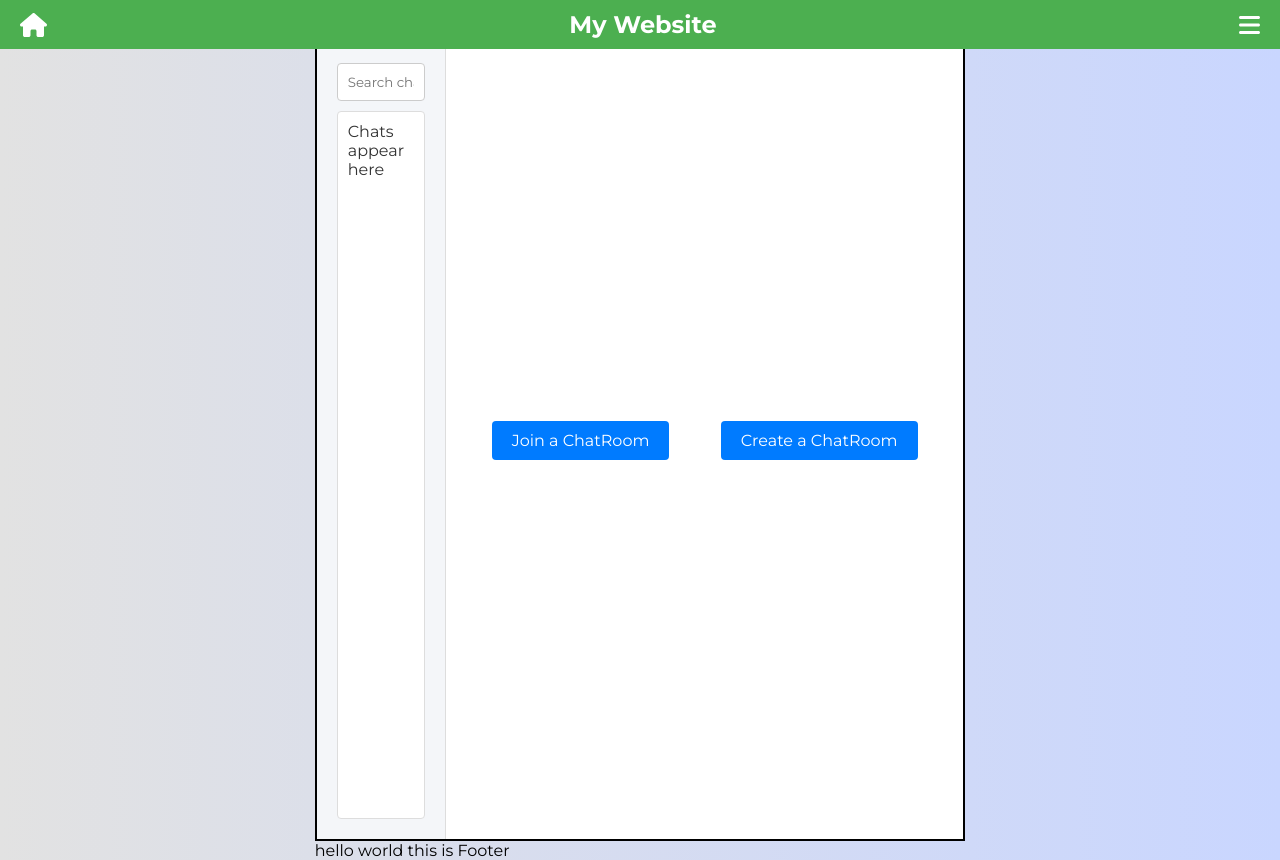
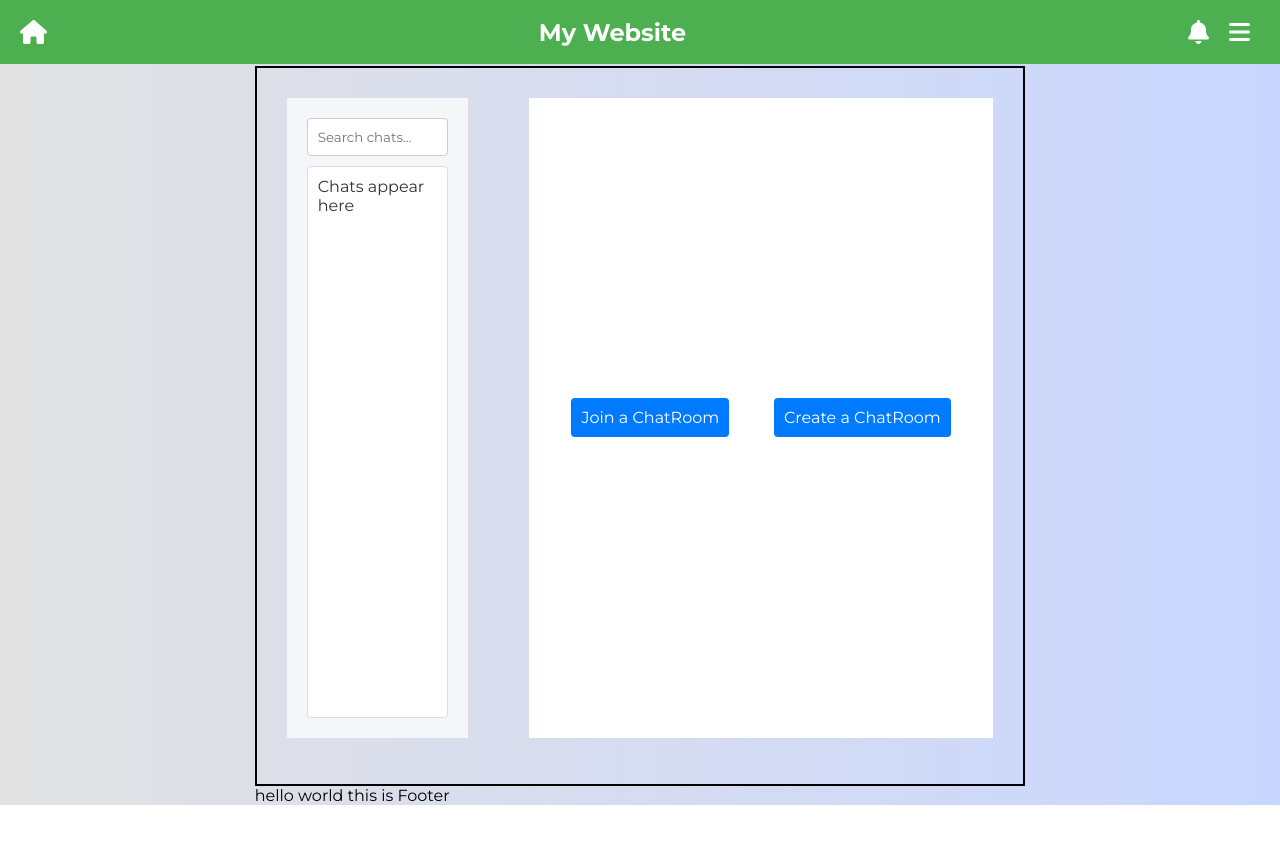
Before and after one commit to sujanMidatani7/TheChatters, a React (Create React App) app: page /home in a window 1280 px wide. After the commit the page ends 805 px from the top, so only its background shows below. Built offline with nearby package versions, Linux system fonts and the light colour scheme.

Commit message:
notification bar added

```diff
--- a/src/components/Header.jsx
+++ b/src/components/Header.jsx
@@ -1,8 +1,7 @@
 import React, { useState } from 'react';
 import { FontAwesomeIcon } from '@fortawesome/react-fontawesome';
-import { faBars, faHome } from '@fortawesome/free-solid-svg-icons';
-// import './Header.css';
-import '../styles/header.css';
+import { faBars, faHome, faBell } from '@fortawesome/free-solid-svg-icons'; // Import the bell icon
+import '../styles/header.css'; // Adjust the path if necessary
 
 const Header = ({ className }) => {
     const [isMenuOpen, setIsMenuOpen] = useState(false);
@@ -16,9 +15,10 @@ const Header = ({ className }) => {
             <div className="header-content">
                 <FontAwesomeIcon icon={faHome} className="header-icon" />
                 <h1 className="header-title">My Website</h1>
+                <FontAwesomeIcon icon={faBell} className="header-menu-icon" /> {/* Bell icon */}
                 <FontAwesomeIcon icon={faBars} className="header-menu-icon" onClick={toggleMenu} />
             </div>
-            <div className={`sidebar-menu ${isMenuOpen ? 'open' : ''}`}>
+            <div className={`sidebar-menu ${isMenuOpen ? 'open' : ''}`} onClick={toggleMenu}>
                 <ul>
                     <li><a href="#dashboard">Dashboard</a></li>
                     <li><a href="#about">About</a></li>
--- a/src/styles/ChatRoom.css
+++ b/src/styles/ChatRoom.css
@@ -6,10 +6,11 @@ body {
 .chat-room {
     display: flex;
     flex-direction: column;
-    height: 100vh;
+    height: 80vh;
+    margin: 30px;
     width: 100%;
     max-width: 600px;
-    margin: 0 auto;
+    /* margin: 10px; */
     border: 1px solid #ddd;
     border-radius: 8px;
     overflow: hidden;
--- a/src/styles/Section.css
+++ b/src/styles/Section.css
@@ -1,17 +1,14 @@
-body {
-    /* margin: 0; */
-    font-family: Arial, sans-serif;
-}
-
 .homesection {
-    margin-top: 100px;
+    margin-top: 70px;
     display: flex;
-    height: 100vh;
+    height: 90vh;
     border: 2px solid black;
 }
 
 .recent-chats {
-    width: 20%;
+    height: 80vh;
+    margin: 30px;
+    width: 20vw fit-content;
     padding: 20px;
     background-color: #f4f6f9;
     color: #333;
@@ -36,10 +33,13 @@ body {
     border: 1px solid #ddd;
     border-radius: 4px;
     overflow-y: auto;
+
 }
 
 .new-chats {
     width: 80%;
+    height: 80vh;
+    margin: 30px;
     padding: 20px;
     display: flex;
     justify-content: space-around;
@@ -56,6 +56,9 @@ body {
     color: #fff;
     font-size: 16px;
     transition: background-color 0.3s;
+    margin: 10px;
+    width: fit-content;
+    padding: 10px;
 }
 
 .chat-button:hover {
--- a/src/styles/header.css
+++ b/src/styles/header.css
@@ -43,6 +43,7 @@
     font-size: 24px;
     cursor: pointer;
     margin-left: auto;
+    margin: 10px;
     /* Align menu icon to the right */
 }
 
@@ -50,14 +51,15 @@
     position: fixed;
     top: 0;
     right: -250px;
-    width: 250px;
+    width: fit-content;
     height: 100%;
     background-color: #333;
     color: white;
     /* padding-top: 60px; */
+    padding-right: 50px;
     transition: right 0.3s ease;
     z-index: 999;
-    margin-top: 50px;
+    margin-top: 64px;
     /* Ensure the sidebar is above other elements but below the header */
 }
 
```
